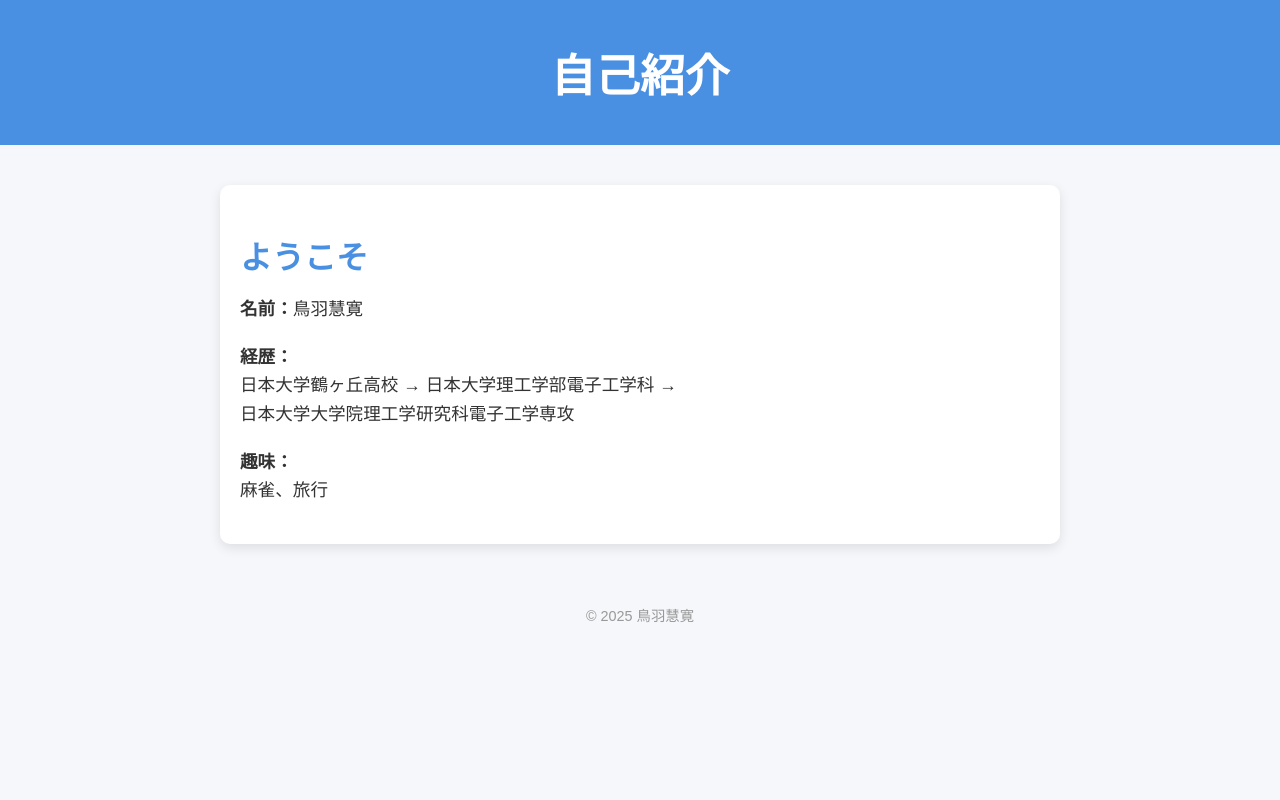
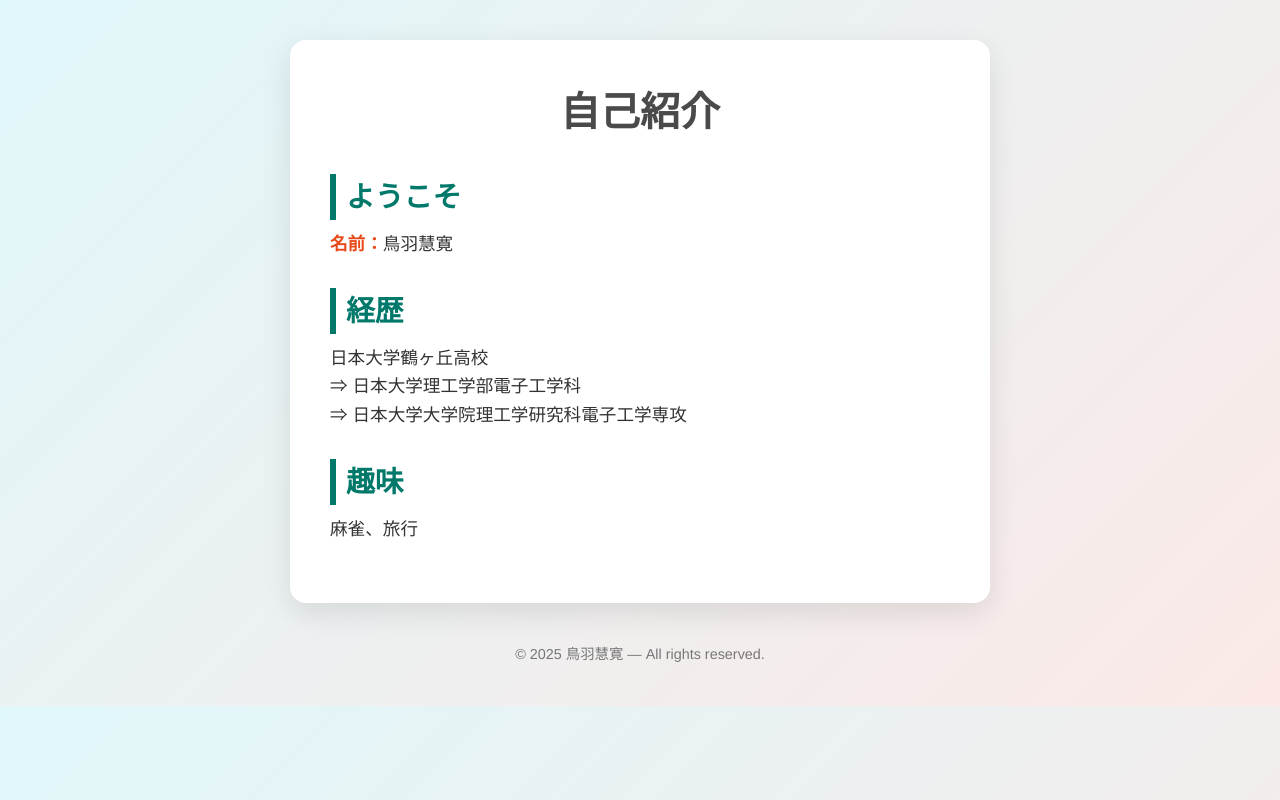
Before and after one commit to kKk1234-max/my-first-webpage, a plain HTML site: page index.html in a window 1280 px wide. Drawn offline with Linux system fonts and the light colour scheme.

Commit message:
Update index.html

```diff
--- a/index.html
+++ b/index.html
@@ -2,79 +2,92 @@
 <html lang="ja">
 <head>
   <meta charset="UTF-8">
-  <title>自己紹介(chatgpt)</title>
+  <title>自己紹介</title>
   <style>
-    body {
+    /* ベーススタイル */
+    * {
       margin: 0;
-      font-family: "Hiragino Kaku Gothic ProN", sans-serif;
-      background-color: #f5f7fa;
-      color: #333;
+      padding: 0;
+      box-sizing: border-box;
     }
 
-    header {
-      background-color: #4a90e2;
-      color: white;
+    body {
+      font-family: "Helvetica Neue", "Yu Gothic", sans-serif;
+      background: linear-gradient(135deg, #e0f7fa, #fbe9e7);
+      color: #333;
+      line-height: 1.6;
       padding: 40px 20px;
-      text-align: center;
     }
 
-    header h1 {
-      margin: 0;
-      font-size: 2.8em;
+    .container {
+      max-width: 700px;
+      margin: 0 auto;
+      background: #fff;
+      border-radius: 16px;
+      box-shadow: 0 10px 30px rgba(0,0,0,0.1);
+      padding: 40px;
+      transition: transform 0.3s ease;
     }
 
-    main {
-      max-width: 800px;
-      margin: 40px auto;
-      padding: 20px;
-      background-color: #ffffff;
-      border-radius: 10px;
-      box-shadow: 0 4px 12px rgba(0,0,0,0.1);
+    .container:hover {
+      transform: translateY(-5px);
+    }
+
+    h1 {
+      font-size: 2.5em;
+      color: #4a4a4a;
+      text-align: center;
+      margin-bottom: 10px;
     }
 
     h2 {
-      font-size: 2em;
-      color: #4a90e2;
+      font-size: 1.8em;
+      color: #00796b;
+      margin-top: 30px;
       margin-bottom: 10px;
+      border-left: 6px solid #00796b;
+      padding-left: 10px;
     }
 
     p {
       font-size: 1.1em;
-      line-height: 1.6;
       margin-bottom: 20px;
+    }
+
+    .highlight {
+      font-weight: bold;
+      color: #e64a19;
     }
 
     footer {
       text-align: center;
-      padding: 20px;
+      margin-top: 40px;
       font-size: 0.9em;
-      color: #999;
+      color: #777;
     }
   </style>
 </head>
 <body>
 
-  <header>
+  <div class="container">
     <h1>自己紹介</h1>
-  </header>
 
-  <main>
     <h2>ようこそ</h2>
+    <p><span class="highlight">名前：</span>鳥羽慧寛</p>
 
-    <p><strong>名前：</strong>鳥羽慧寛</p>
-
-    <p><strong>経歴：</strong><br>
-      日本大学鶴ヶ丘高校 → 日本大学理工学部電子工学科 →<br>
-      日本大学大学院理工学研究科電子工学専攻
+    <h2>経歴</h2>
+    <p>
+      日本大学鶴ヶ丘高校<br>
+      ⇒ 日本大学理工学部電子工学科<br>
+      ⇒ 日本大学大学院理工学研究科電子工学専攻
     </p>
 
-    <p><strong>趣味：</strong><br>
-      麻雀、旅行
-    </p>
-  </main>
+    <h2>趣味</h2>
+    <p>麻雀、旅行</p>
+  </div>
 
   <footer>
-    &copy; 2025 鳥羽慧寛
+    &copy; 2025 鳥羽慧寛 — All rights reserved.
   </footer>
 
 </body>
```
